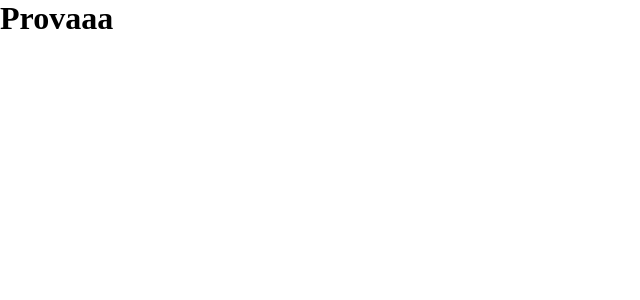
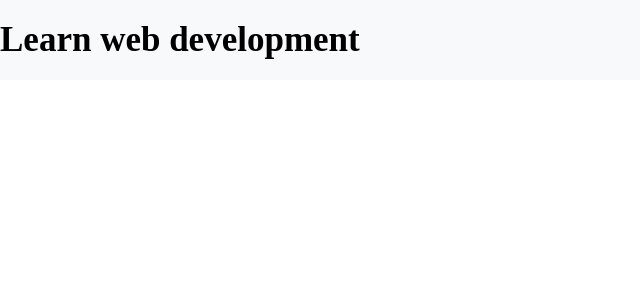
Before and after one commit to riccardo-ottavi/react-use-state, a React (Vite) app: page / in a window 1280 px wide. Shown: the top 300 px of the page, without its empty margins (0-640 px from the left). Built offline with nearby package versions, Linux system fonts and the light colour scheme.

Commit message:
inserisci il componente per l'header

```diff
--- a/src/App.css
+++ b/src/App.css
@@ -3,3 +3,14 @@
   padding: 0;
   box-sizing: border-box;
 }
+
+.page-title {
+  height: 80px;
+  background-color: #F8F9FA;
+  display: flex;
+  align-items: center;
+}
+
+h1 {
+  font-size: 35px;
+}
--- a/src/App.jsx
+++ b/src/App.jsx
@@ -1,11 +1,12 @@
 import './App.css'
+import MyHeader from "./components/MyHeader"
 
 function App() {
   console.log("provaaaaaaaaaa")
 
   return (
     <>
-      <h1>Provaaa</h1>
+      <MyHeader/>
     </>
   )
 }
--- /dev/null
+++ b/src/components/MyHeader.jsx
@@ -0,0 +1,10 @@
+export default function MyHeader(){
+    return (
+        <header>
+            <div className="page-title">
+                <h1>Learn web development</h1>
+            </div>
+        </header>
+
+    )
+}
```
Also changed, not shown: src/components/MyBtnList.jsx (added).
